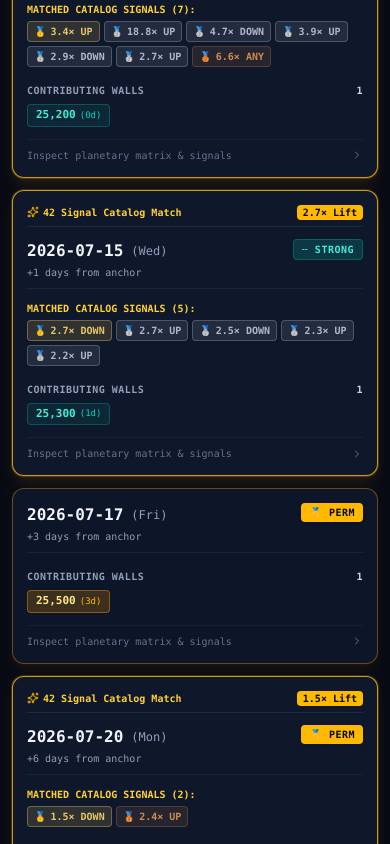
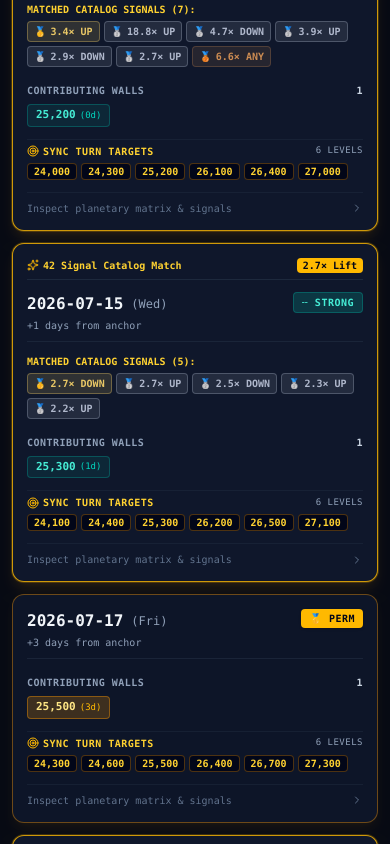
Before and after one commit to srinichal/Matrix_trading_terminals, a React (Vite) app: page / in a window 390 px wide. Shown: the part 1420-2264 px from the top of the page. Built offline with nearby package versions, Linux system fonts and the light colour scheme.

Commit message:
feat(trading): implement sync turn target calculation
Added logic to compute and display sync prices for boxing dates based on 100-point ring offsets. Updated data models to support `WallSyncDetail` and rendered these targets in the Trading Terminal and Boxing Dates UI.

```diff
--- a/src/components/BoxingDatesTab.tsx
+++ b/src/components/BoxingDatesTab.tsx
@@ -1,6 +1,6 @@
 import React, { useState, useMemo, useEffect } from 'react';
 import { MatrixData, BoxingDate, MatrixHit, SignalDef } from '../types';
-import { computeBoxingDates, getWallPricesFromMatrix, scanCriticalDates, fromIso, iso, addDays } from '../lib/matrix';
+import { computeBoxingDates, getWallPricesFromMatrix, scanCriticalDates, fromIso, iso, addDays, SYNC_RING_OFFSETS, computeSyncPricesForWall } from '../lib/matrix';
 import { PLANET_META, ASPECT_META } from '../lib/astronomy';
 import { getSignal, TIER_META, SIGNALS } from '../lib/signals';
 import {
@@ -21,7 +21,9 @@ import {
   Layers,
   ArrowRight,
   Award,
-  Zap
+  Zap,
+  Target,
+  Box
 } from 'lucide-react';
 
 interface BoxingDatesTabProps {
@@ -327,7 +329,7 @@ export const BoxingDatesTab: React.FC<BoxingDatesTabProps> = ({
               <X className="w-4 h-4" />
             </button>
           </div>
-          <div className="grid grid-cols-1 md:grid-cols-3 gap-3 text-slate-300">
+          <div className="grid grid-cols-1 sm:grid-cols-2 lg:grid-cols-4 gap-3 text-slate-300">
             <div className="p-2.5 rounded bg-slate-900 border border-slate-800 space-y-1">
               <span className="text-amber-400 font-bold text-[11px] uppercase">1. Price Ring</span>
               <p className="text-[11px] text-slate-400">
@@ -348,6 +350,18 @@ export const BoxingDatesTab: React.FC<BoxingDatesTabProps> = ({
                 <code className="text-amber-200">Date = Anchor + (dayOffset + 36 × k) days</code>
               </p>
               <p className="text-[10px] text-slate-500">Projects forward in 36-day cycle increments (k = 0, 1, 2...) across the window.</p>
+            </div>
+            <div className="p-2.5 rounded bg-slate-900 border border-amber-500/30 space-y-1">
+              <span className="text-amber-300 font-bold text-[11px] uppercase flex items-center gap-1">
+                <Target className="w-3.5 h-3.5 text-amber-400" />
+                4. 6-Sync Turn Prices
+              </span>
+              <p className="text-[11px] text-slate-400">
+                <code className="text-amber-200">ring ± [12, 9, 0, 9, 12, 18]</code>
+              </p>
+              <p className="text-[10px] text-slate-500">
+                Gann aspect offsets (-120°, -90°, 0°, +90°, +120°, 180°). Touches on boxing date trigger price-time turns.
+              </p>
             </div>
           </div>
           <div className="text-[11px] text-slate-400 bg-slate-900/60 p-2.5 rounded border border-slate-800 flex items-center justify-between">
@@ -751,6 +765,29 @@ export const BoxingDatesTab: React.FC<BoxingDatesTabProps> = ({
                           </div>
                         </div>
 
+                        {/* Sync Turn Targets Summary Row */}
+                        <div className="space-y-1 pt-1 border-t border-slate-800/60">
+                          <div className="text-[10px] uppercase tracking-wider text-amber-300 font-bold flex items-center justify-between">
+                            <span className="flex items-center gap-1">
+                              <Target className="w-3 h-3 text-amber-400" />
+                              Sync Turn Targets
+                            </span>
+                            <span className="text-[9px] text-slate-400 font-normal">{(bd.syncPrices || []).length} levels</span>
+                          </div>
+                          <div className="flex flex-wrap gap-1 max-h-16 overflow-y-auto no-scrollbar">
+                            {(bd.syncPrices || []).slice(0, 6).map((sp) => (
+                              <span key={sp} className="px-1.5 py-0.2 rounded bg-slate-950 border border-amber-500/30 text-amber-300 text-[10px] font-bold">
+                                {sp.toLocaleString()}
+                              </span>
+                            ))}
+                            {(bd.syncPrices || []).length > 6 && (
+                              <span className="text-[9px] text-slate-500 self-center">
+                                +{(bd.syncPrices || []).length - 6} more
+                              </span>
+                            )}
+                          </div>
+                        </div>
+
                         {/* Footer click prompt */}
                         <div className="pt-2 border-t border-slate-800/60 flex items-center justify-between text-[10px] text-slate-500 hover:text-amber-300">
                           <span>Inspect planetary matrix & signals</span>
@@ -1024,6 +1061,57 @@ export const BoxingDatesTab: React.FC<BoxingDatesTabProps> = ({
               </div>
             </div>
 
+            {/* 6 Price-Time Sync Targets Breakdown */}
+            <div className="space-y-3 border-t border-slate-800 pt-3">
+              <h4 className="text-xs uppercase font-bold text-amber-300 tracking-wider flex items-center gap-2">
+                <Target className="w-4 h-4 text-amber-400" />
+                Price-Time Turn Sync Targets (Ring Offsets: -12, -9, 0, +9, +12, +18)
+              </h4>
+
+              <div className="space-y-3 max-h-72 overflow-y-auto no-scrollbar pr-1">
+                {(selectedDate.wallSyncs || [
+                  ...selectedDate.perm.map((p) => computeSyncPricesForWall(p, 'perm')),
+                  ...selectedDate.strong.map((p) => computeSyncPricesForWall(p, 'strong'))
+                ]).map((ws) => (
+                  <div key={`sync-${ws.wallPrice}`} className="p-3 rounded-xl bg-slate-950 border border-slate-800 space-y-2 font-mono">
+                    <div className="flex items-center justify-between text-xs border-b border-slate-800/80 pb-1.5">
+                      <span className="font-bold text-amber-300 flex items-center gap-2">
+                        <span>Wall Price: <strong>{ws.wallPrice.toLocaleString()}</strong></span>
+                        <span className="text-slate-400 font-normal">(Ring {ws.wallRing})</span>
+                      </span>
+                      <span className={`px-2 py-0.5 rounded text-[10px] font-bold ${ws.kind === 'perm' ? 'bg-amber-400 text-slate-950' : 'bg-teal-500/20 text-teal-300'}`}>
+                        {ws.kind === 'perm' ? '🥇 PERM WALL' : 'STRONG LEVEL'}
+                      </span>
+                    </div>
+
+                    {/* 6 Sync Price Cards Grid */}
+                    <div className="grid grid-cols-2 sm:grid-cols-3 lg:grid-cols-6 gap-1.5 pt-1">
+                      {SYNC_RING_OFFSETS.map((so, idx) => {
+                        const syncRing = ws.syncRings[idx];
+                        const syncPrice = ws.syncPrices[idx];
+                        const isConjunction = so.offset === 0;
+
+                        return (
+                          <div
+                            key={so.offset}
+                            className={`p-2 rounded border text-center transition-all ${
+                              isConjunction
+                                ? 'bg-amber-500/20 border-amber-500/50 text-amber-200 ring-1 ring-amber-400/30'
+                                : 'bg-slate-900 border-slate-800 text-slate-300 hover:border-slate-700'
+                            }`}
+                          >
+                            <div className="text-[9px] text-amber-400 font-semibold uppercase">{so.label}</div>
+                            <div className="text-xs font-bold text-amber-300 mt-0.5">{syncPrice.toLocaleString()}</div>
+                            <div className="text-[9px] text-slate-500">Ring {syncRing}</div>
+                          </div>
+                        );
+                      })}
+                    </div>
+                  </div>
+                ))}
+              </div>
+            </div>
+
             {/* Matrix Planetary Aspect Alignment Check on this date */}
             <div className="border-t border-slate-800 pt-3 space-y-2">
               <h4 className="text-xs uppercase font-bold text-slate-300 tracking-wider">
--- a/src/components/TradingTerminalTab.tsx
+++ b/src/components/TradingTerminalTab.tsx
@@ -1790,6 +1790,19 @@ export const TradingTerminalTab: React.FC<TradingTerminalTabProps> = ({
                       </span>
                     ))}
                   </div>
+                  {hoverAstroInfo.matchedBoxingDate.syncPrices && hoverAstroInfo.matchedBoxingDate.syncPrices.length > 0 && (
+                    <div className="text-[10px] text-slate-300 flex flex-wrap items-center gap-1 pt-0.5 border-t border-amber-500/20">
+                      <span className="text-amber-300 font-semibold">Sync Turn Targets:</span>
+                      {hoverAstroInfo.matchedBoxingDate.syncPrices.slice(0, 6).map((sp) => (
+                        <span key={sp} className="px-1 bg-amber-500/20 rounded border border-amber-500/30 font-mono text-amber-200 text-[9px] font-bold">
+                          {sp.toLocaleString()}
+                        </span>
+                      ))}
+                      {hoverAstroInfo.matchedBoxingDate.syncPrices.length > 6 && (
+                        <span className="text-[9px] text-slate-400">+{hoverAstroInfo.matchedBoxingDate.syncPrices.length - 6} more</span>
+                      )}
+                    </div>
+                  )}
                 </div>
               ) : hoverAstroInfo.nextBoxingDate ? (
                 <div className="text-[10px] text-slate-400 flex items-center justify-between">
--- a/src/lib/matrix.ts
+++ b/src/lib/matrix.ts
@@ -1,6 +1,6 @@
 import {
   PlanetName, AspectName, MatrixData, DayMatrix, DepartureProjection,
-  DepartureEvent, BoxBreakoutData, BoxLevel, IntradayPPPoint, BoxingDate
+  DepartureEvent, BoxBreakoutData, BoxLevel, IntradayPPPoint, BoxingDate, WallSyncDetail
 } from '../types';
 import {
   getPositions, findAspect, findAspectAll, angDiff, daysSinceEpoch,
@@ -474,6 +474,29 @@ export function getWallPricesFromMatrix(
   };
 }
 
+export const SYNC_RING_OFFSETS = [
+  { offset: -12, angle: -120, label: 'Trine (-120°)', abbr: '-120°' },
+  { offset: -9, angle: -90, label: 'Square (-90°)', abbr: '-90°' },
+  { offset: 0, angle: 0, label: 'Conjunction (0°)', abbr: '0°' },
+  { offset: 9, angle: 90, label: 'Square (+90°)', abbr: '+90°' },
+  { offset: 12, angle: 120, label: 'Trine (+120°)', abbr: '+120°' },
+  { offset: 18, angle: 180, label: 'Opposition (180°)', abbr: '180°' }
+] as const;
+
+export function computeSyncPricesForWall(wallPrice: number, kind: 'perm' | 'strong' = 'perm'): WallSyncDetail {
+  const wallRing = Math.floor(wallPrice / 100);
+  const syncRings = SYNC_RING_OFFSETS.map((item) => wallRing + item.offset);
+  const syncPrices = syncRings.map((r) => r * 100);
+
+  return {
+    wallPrice,
+    wallRing,
+    kind,
+    syncRings,
+    syncPrices
+  };
+}
+
 export function computeBoxingDates(
   anchorDate: string,
   endDate: string,
@@ -552,14 +575,30 @@ export function computeBoxingDates(
     projectWall(price, 'perm');
   }
 
-  const result: BoxingDate[] = Object.values(dateMap).map((entry) => ({
-    date: entry.date,
-    kind: entry.perm.length > 0 ? 'perm' : 'strong',
-    perm: entry.perm.sort((a, b) => a - b),
-    strong: entry.strong.sort((a, b) => a - b),
-    isWeekend: entry.isWeekend,
-    snappedFrom: entry.snappedFrom
-  }));
+  const result: BoxingDate[] = Object.values(dateMap).map((entry) => {
+    const permSorted = entry.perm.sort((a, b) => a - b);
+    const strongSorted = entry.strong.sort((a, b) => a - b);
+
+    const wallSyncs: WallSyncDetail[] = [
+      ...permSorted.map((p) => computeSyncPricesForWall(p, 'perm')),
+      ...strongSorted.map((p) => computeSyncPricesForWall(p, 'strong'))
+    ];
+
+    const syncPricesSet = new Set<number>();
+    wallSyncs.forEach((ws) => ws.syncPrices.forEach((sp) => syncPricesSet.add(sp)));
+    const syncPrices = Array.from(syncPricesSet).sort((a, b) => a - b);
+
+    return {
+      date: entry.date,
+      kind: entry.perm.length > 0 ? 'perm' : 'strong',
+      perm: permSorted,
+      strong: strongSorted,
+      wallSyncs,
+      syncPrices,
+      isWeekend: entry.isWeekend,
+      snappedFrom: entry.snappedFrom
+    };
+  });
 
   result.sort((a, b) => a.date.localeCompare(b.date));
 
--- a/src/types.ts
+++ b/src/types.ts
@@ -114,11 +114,21 @@ export interface IntradayPPPoint {
   strength: number;
 }
 
+export interface WallSyncDetail {
+  wallPrice: number;
+  wallRing: number;
+  kind: 'perm' | 'strong';
+  syncRings: number[];
+  syncPrices: number[];
+}
+
 export interface BoxingDate {
   date: string;
   kind: 'perm' | 'strong';
   perm: number[];
   strong: number[];
+  wallSyncs?: WallSyncDetail[];
+  syncPrices?: number[];
   isWeekend?: boolean;
   snappedFrom?: string;
 }
```
